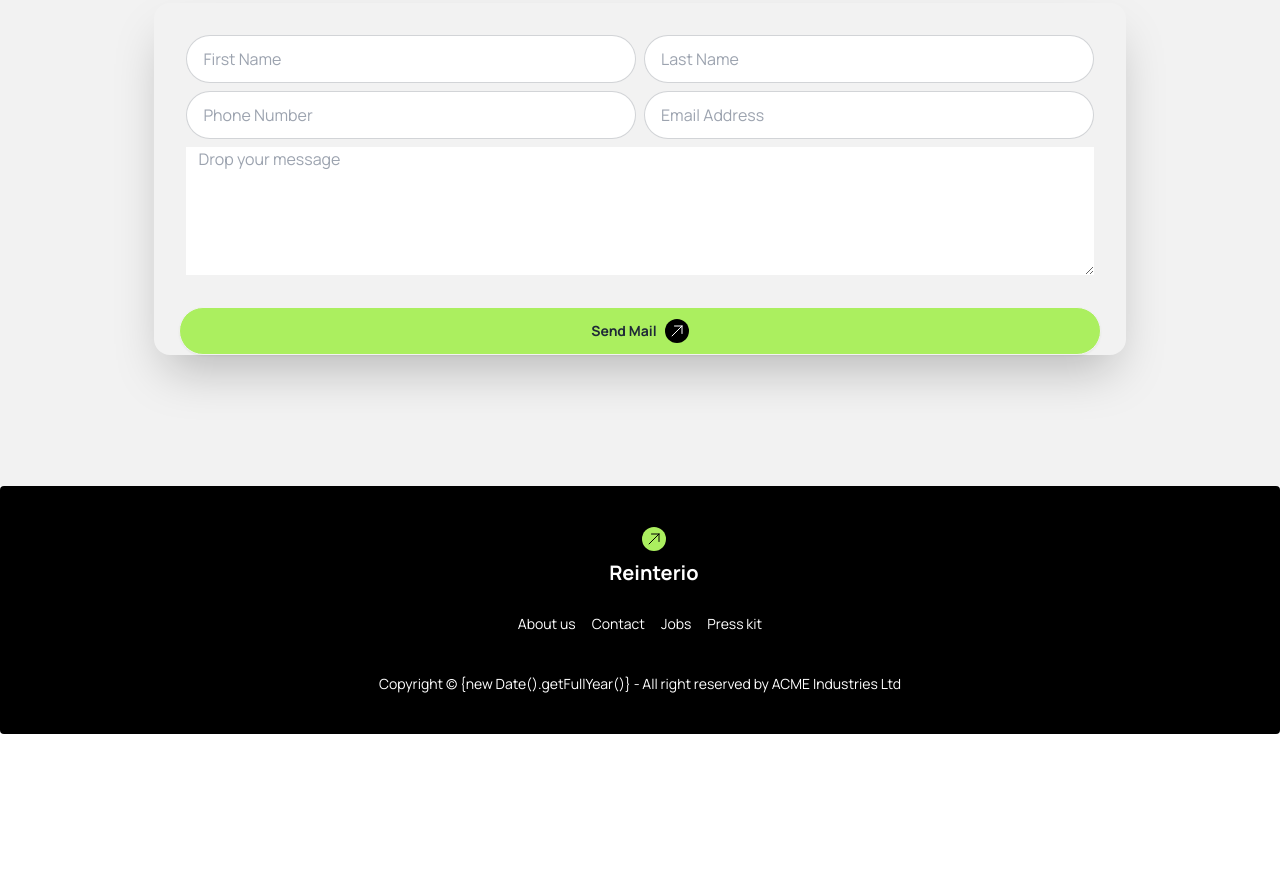
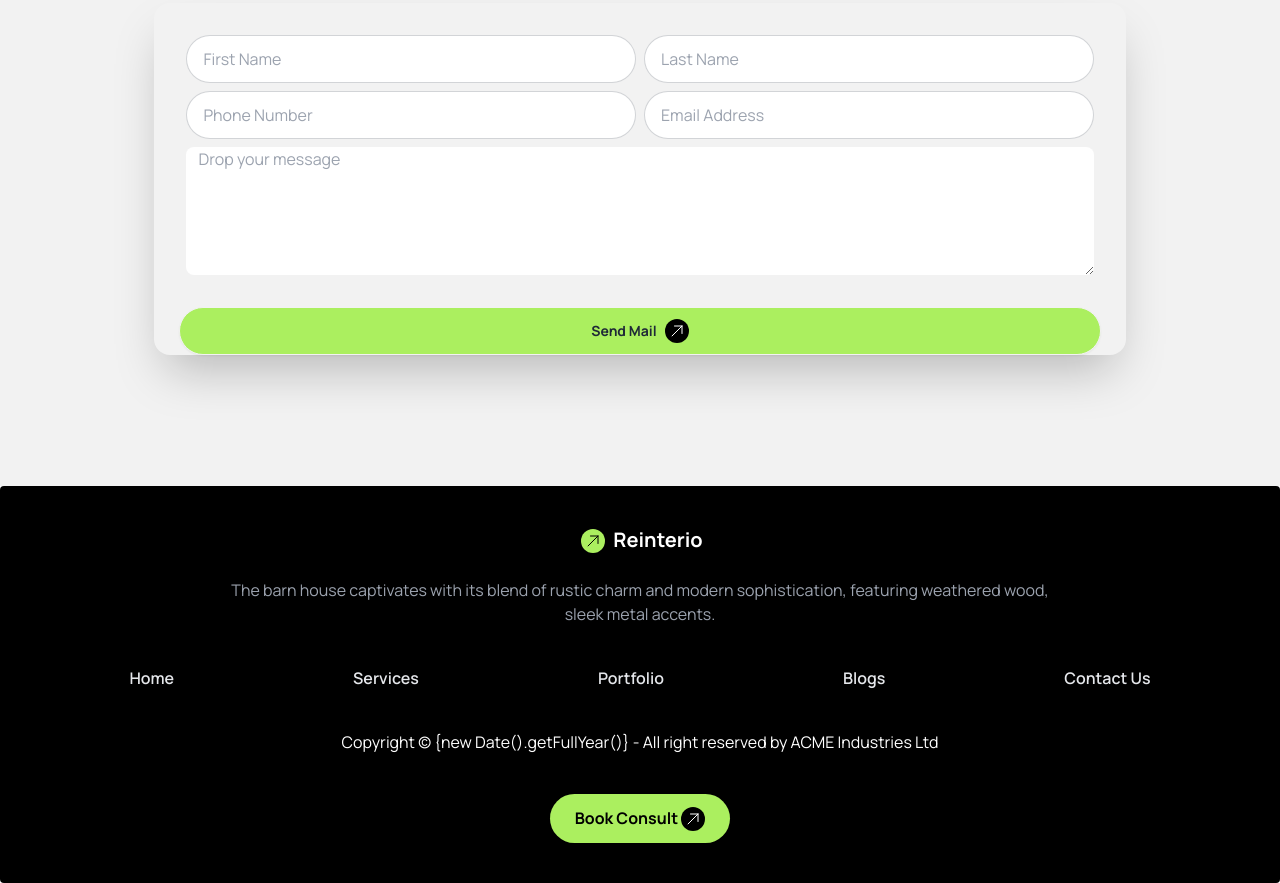
Before and after one commit to mdYeasinIslam/B10-Assignment-3, a plain HTML site: page index.html in a window 1280 px wide. Shown: the part 3001-3884 px from the top of the page. Before the commit the page ends 3735 px from the top, so only its background shows below. Drawn offline with nearby package versions, Linux system fonts and the light colour scheme.

Commit message:
footer section complete

```diff
--- a/index.html
+++ b/index.html
@@ -69,7 +69,7 @@
                         </svg>
 
                     </button>
-                    <div class="bg-color font-bold px-3 py-1 rounded-full hidden lg:block">
+                    <div class="bg-color font-bold px-3 lg:px-1 xl:px-3 py-1 rounded-full hidden lg:inline-block">
                         Book consultant
                         <svg xmlns="http://www.w3.org/2000/svg" fill="none" viewBox="0 0 24 24" stroke-width="1.5"
                             stroke="currentColor" class="size-6 inline bg-black text-white rounded-full p-1 ">
@@ -299,7 +299,7 @@
                             <input type="email" placeholder="Email Address" class="input input-bordered rounded-full"
                                 required />
                         </div>
-                        <textarea type="text" class="w-full h-32 lg:col-span-2 align-top px-3" name="" id=""
+                        <textarea type="text" class="w-full h-32 lg:col-span-2 align-top px-3 rounded-lg" name="" id=""
                             placeholder="Drop your message"></textarea>
                     </form>
 
@@ -316,29 +316,37 @@
             </div>
         </div>
         <!-- Footer -->
-        <footer class="footer footer-center bg-black text-white text-base-content rounded p-10">
+        <footer class="text-center  bg-black text-white rounded p-10 space-y-10">
             <header>
-                <div class="navbar-start">
-
-
-                    <h2 class="btn btn-ghost text-xl ml-0 pl-1 font-bold"> <svg xmlns="http://www.w3.org/2000/svg"
-                            fill="none" viewBox="0 0 24 24" stroke-width="1.5" stroke="currentColor"
-                            class="size-6  bg-[#ABEF5F] text-black rounded-full font-extrabold p-1">
+                <div class="">
+                    <h2 class="text-xl ml-0 pl-1 font-bold">
+                        <svg xmlns="http://www.w3.org/2000/svg" fill="none" viewBox="0 0 24 24" stroke-width="1.5"
+                            stroke="currentColor"
+                            class="size-6 inline bg-[#ABEF5F] text-black rounded-full font-extrabold p-1 mr-2">
                             <path stroke-linecap="round" stroke-linejoin="round"
                                 d="m4.5 19.5 15-15m0 0H8.25m11.25 0v11.25" />
-                        </svg>
-                        Reinterio</h2>
+                        </svg>Reinterio
+                    </h2>
+                    <p class="lg:w-[70%] mx-auto text-gray-400 mt-6">The barn house captivates with its blend of rustic
+                        charm and modern sophistication, featuring weathered wood, sleek metal accents.</p>
                 </div>
             </header>
-            <nav class="grid grid-flow-col gap-4">
-                <a class="link link-hover">About us</a>
-                <a class="link link-hover">Contact</a>
-                <a class="link link-hover">Jobs</a>
-                <a class="link link-hover">Press kit</a>
+            <nav class="grid lg:grid-flow-col text-gray-200 font-semibold gap-7 lg:gap-0">
+                <a class="link link-hover">Home</a>
+                <a class="link link-hover">Services</a>
+                <a class="link link-hover">Portfolio</a>
+                <a class="link link-hover">Blogs</a>
+                <a class="link link-hover">Contact Us</a>
             </nav>
             <aside>
                 <p>Copyright © {new Date().getFullYear()} - All right reserved by ACME Industries Ltd</p>
             </aside>
+            <button class=" w-[90%] lg:w-[15%] bg-[#ABEF5F] text-black font-bold rounded-full py-3"> Book Consult
+                <svg xmlns="http://www.w3.org/2000/svg" fill="none" viewBox="0 0 24 24" stroke-width="1.5"
+                    stroke="currentColor" class="size-6 bg-black inline text-white rounded-full font-extrabold p-1">
+                    <path stroke-linecap="round" stroke-linejoin="round" d="m4.5 19.5 15-15m0 0H8.25m11.25 0v11.25" />
+                </svg>
+            </button>
         </footer>
     </main>
 
```
Lines whose indentation alone changed are shown as unchanged.
